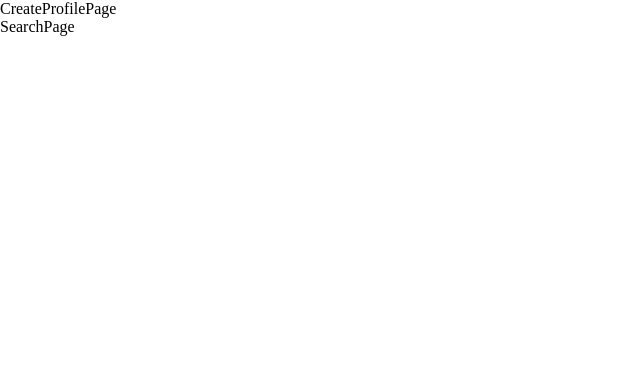
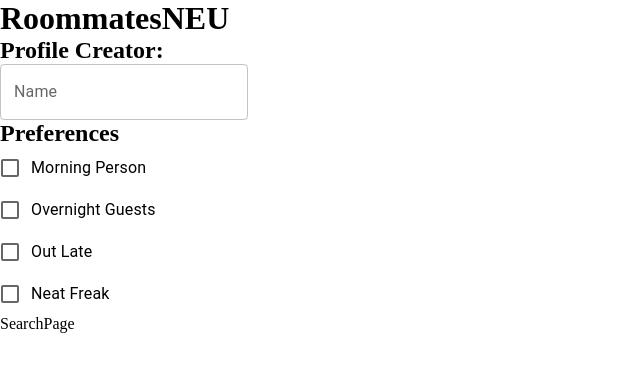
Before and after one commit to DylanCerenov/roommates-neu, a React (Create React App) app in the folder roommatesneu/: page / in a window 1280 px wide. Shown: the top 372 px of the page, without its empty margins (0-640 px from the left). Built offline with nearby package versions, Linux system fonts and the light colour scheme.

Commit message:
Added the profile creation page

```diff
--- a/roommatesneu/src/CreateProfilePage.js
+++ b/roommatesneu/src/CreateProfilePage.js
@@ -1,8 +1,27 @@
 import React from 'react'
+import { Checkbox } from '@mui/material';
+import { FormGroup } from '@mui/material';
+import { FormControlLabel } from '@mui/material';
+import { TextField } from '@mui/material';
 
 function CreateProfilePage() {
   return (
-    <div>CreateProfilePage</div>
+    <div classname="profileCreator">
+      <h1>RoommatesNEU</h1>
+      <h2>Profile Creator:</h2>
+
+      <TextField id="outlined-basic" label="Name" variant="outlined"/>
+
+      <h2>Preferences</h2>
+      <FormGroup>
+        <FormControlLabel control={<Checkbox/>} label="Morning Person"/>
+        <FormControlLabel control={<Checkbox/>} label="Overnight Guests"/>
+        <FormControlLabel control={<Checkbox/>} label="Out Late"/>
+        <FormControlLabel control={<Checkbox/>} label="Neat Freak"/>
+      </FormGroup>
+
+
+    </div>
   )
 }
 
```
Also changed, not shown: 1 other file (tests, documents, lock files or other folders).
